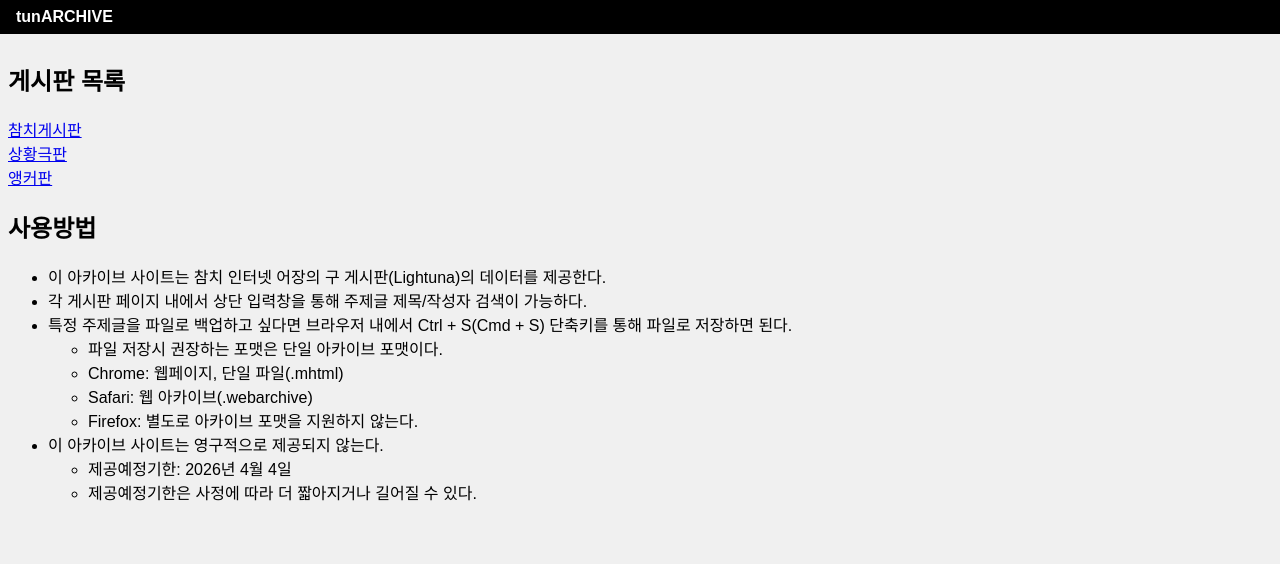
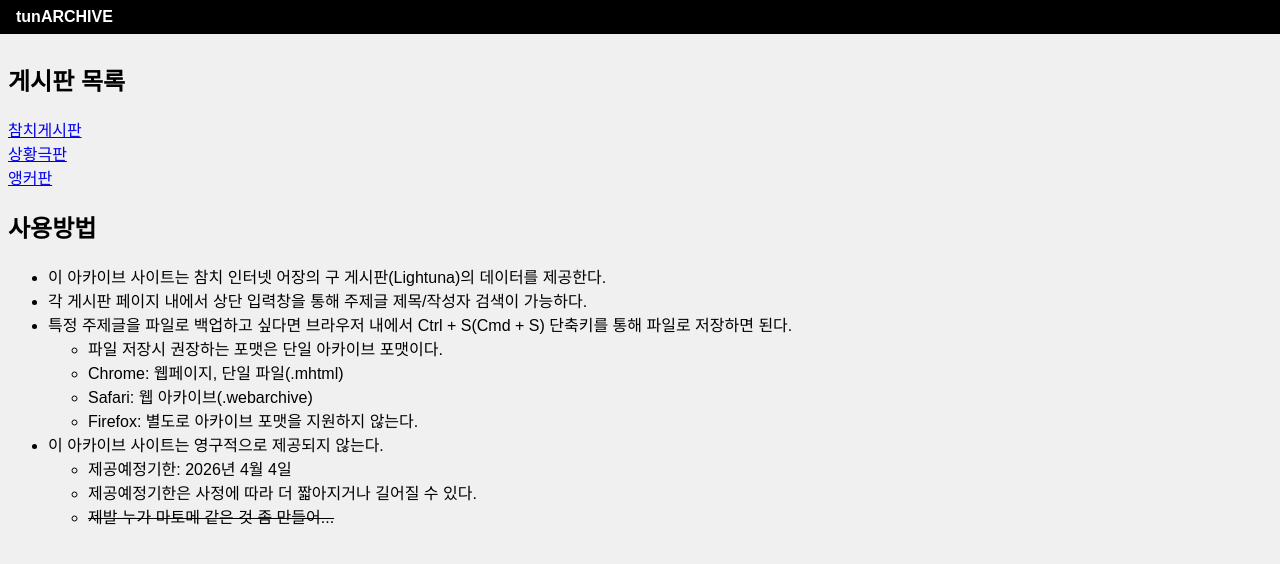
Before and after one commit to tunaground/tunarchive, a plain HTML site: page dist/index.html in a window 1280 px wide. Drawn offline with Linux system fonts and the light colour scheme.

Commit message:
fix manual.

```diff
--- a/dist/index.html
+++ b/dist/index.html
@@ -55,6 +55,7 @@
         <ul>
             <li>제공예정기한: 2026년 4월 4일</li>
             <li>제공예정기한은 사정에 따라 더 짧아지거나 길어질 수 있다.</li>
+            <li><del>제발 누가 마토메 같은 것 좀 만들어...</del></li>
         </ul>
     </ul>
 </div>
```
